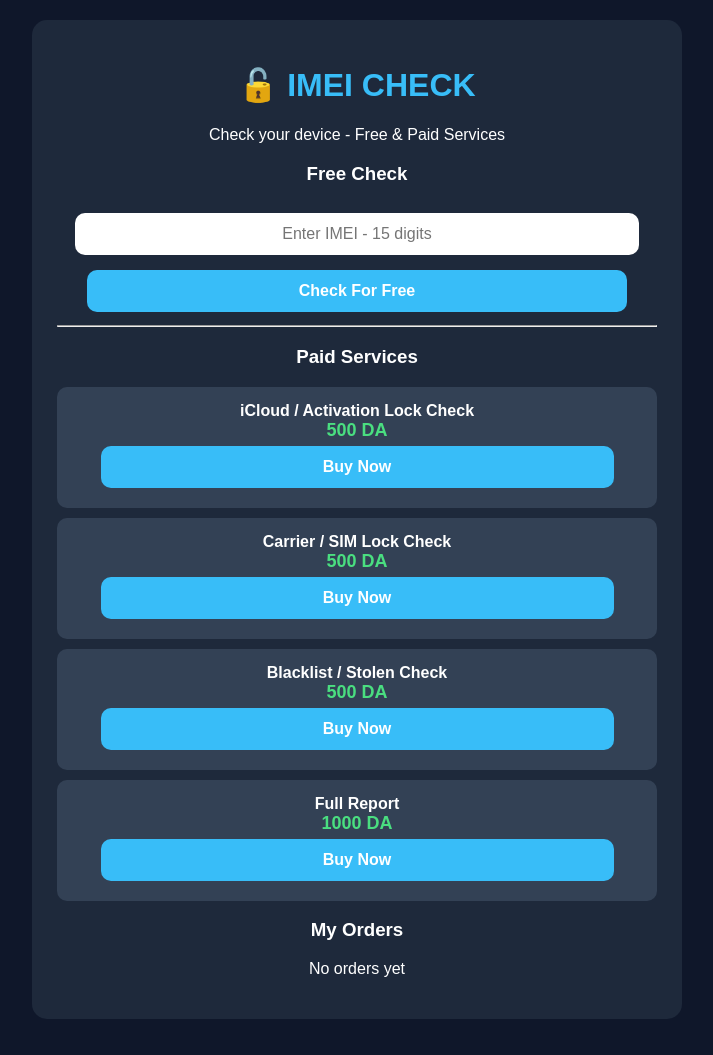
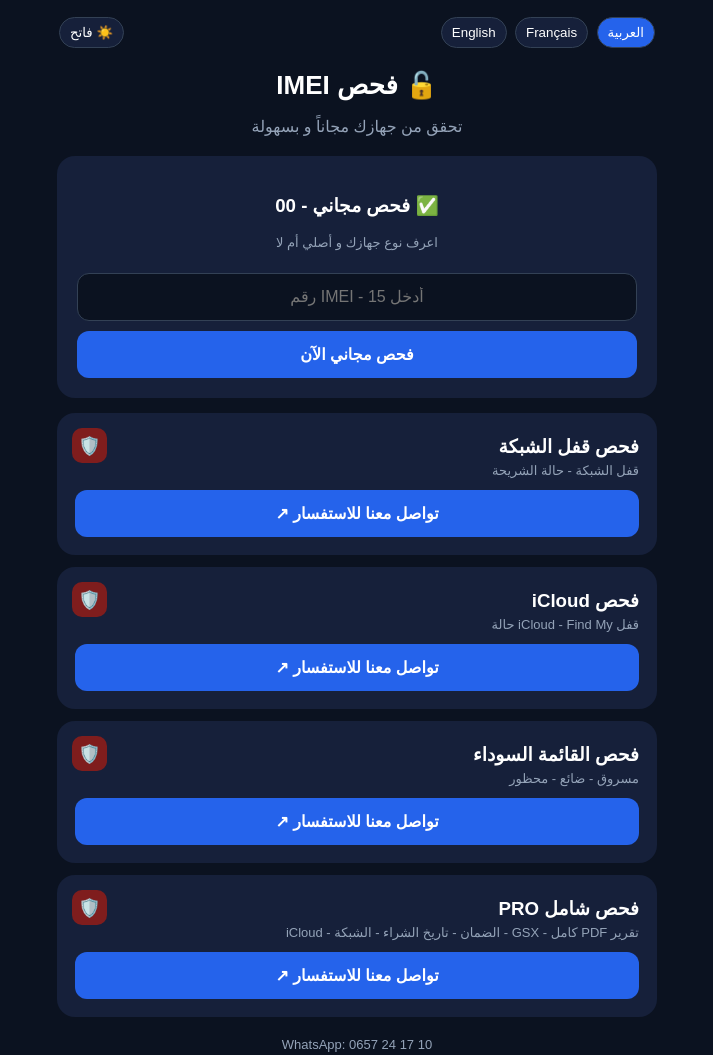
Before and after one commit to fchgj/gsm-yasser, a plain HTML site: page index.html in a window 1280 px wide. Shown: the whole page, without its empty margins (283-996 px from the left). Drawn offline with Linux system fonts and the light colour scheme.

Commit message:
Refactor index.html for multilingual support

```diff
--- a/index.html
+++ b/index.html
@@ -1,126 +1,172 @@
 <!DOCTYPE html>
-<html lang="en">
+<html lang="ar" dir="rtl">
 <head>
 <meta charset="UTF-8">
 <meta name="viewport" content="width=device-width, initial-scale=1.0">
-<title>IMEI Check - Unlock & Check</title>
+<title>GSM Check - فحص IMEI</title>
 <style>
-body{font-family:Arial,sans-serif;background:#0f172a;color:#fff;margin:0;padding:20px;text-align:center}
-.container{max-width:600px;margin:auto;background:#1e293b;padding:25px;border-radius:15px}
-h1{color:#38bdf8}
-input{width:90%;padding:12px;border-radius:10px;border:none;margin:10px 0;font-size:16px;text-align:center}
-button{padding:12px 20px;border:none;border-radius:10px;background:#38bdf8;color:#fff;font-weight:bold;cursor:pointer;margin:5px;width:90%;font-size:16px}
-button:hover{background:#0284c7}
-.result{margin-top:15px;background:#0f172a;padding:15px;border-radius:10px;display:none;text-align:left}
-.card{background:#334155;padding:15px;border-radius:10px;margin:10px 0}
-.price{color:#4ade80;font-weight:bold;font-size:18px}
+:root{--bg:#0b1220;--card:#16203a;--card2:#1e2a4a;--text:#fff;--sub:#94a3b8;--btn:#2563eb;--btn2:#1d4ed8}
+body.light{--bg:#f1f5f9;--card:#ffffff;--card2:#e2e8f0;--text:#0f172a;--sub:#475569;--btn:#2563eb}
+*{box-sizing:border-box}
+body{font-family:Arial,sans-serif;background:var(--bg);color:var(--text);margin:0;padding:15px;transition:.3s}
+.top{display:flex;justify-content:space-between;align-items:center;max-width:600px;margin:auto}
+.lang button,.theme button{background:var(--card);color:var(--text);border:1px solid #334155;padding:7px 10px;border-radius:20px;cursor:pointer;margin:2px}
+.lang button.active{background:#2563eb;color:#fff}
+.container{max-width:600px;margin:auto}
+.header{text-align:center;margin:20px 0}
+.header h1{font-size:26px;margin:5px}
+.header p{color:var(--sub)}
+.free-box{background:var(--card);padding:20px;border-radius:18px;text-align:center;margin-bottom:15px}
+.free-box input{width:100%;padding:14px;border-radius:12px;border:1px solid #334155;background:var(--bg);color:var(--text);text-align:center;font-size:16px;margin:10px 0}
+.btn{width:100%;padding:14px;border:none;border-radius:12px;background:var(--btn);color:#fff;font-weight:bold;font-size:16px;cursor:pointer}
+.btn:hover{background:var(--btn2)}
+.card{background:var(--card);padding:18px;border-radius:18px;margin:12px 0;position:relative}
+.card .icon{position:absolute;top:15px;left:15px;background:#7f1d1d;color:#fff;width:35px;height:35px;border-radius:10px;display:flex;align-items:center;justify-content:center;font-size:18px}
+.card h3{margin:5px 0}
+.card p{color:var(--sub);font-size:13px;margin:5px 0 12px}
+.result{margin-top:12px;background:var(--bg);padding:12px;border-radius:10px;display:none;text-align:center}
+.badge{background:#16a34a;color:#fff;padding:3px 8px;border-radius:20px;font-size:12px}
 </style>
 </head>
 <body>
+<div class="top">
+<div class="lang">
+<button onclick="setLang('ar')" id="btn-ar" class="active">العربية</button>
+<button onclick="setLang('fr')" id="btn-fr">Français</button>
+<button onclick="setLang('en')" id="btn-en">English</button>
+</div>
+<div class="theme"><button onclick="toggleTheme()" id="themeBtn">☀️ فاتح</button></div>
+</div>
+
 <div class="container">
-<h1>🔓 IMEI CHECK</h1>
-<p>Check your device - Free & Paid Services</p>
+<div class="header">
+<h1 id="t-title">🔓 فحص IMEI</h1>
+<p id="t-subtitle">تحقق من جهازك مجاناً و بسهولة</p>
+</div>
 
-<h3>Free Check</h3>
-<input type="text" id="imeiInput" placeholder="Enter IMEI - 15 digits" maxlength="15">
-<button onclick="freeCheck(event)">Check For Free</button>
+<div class="free-box">
+<h3 id="t-freeTitle">✅ فحص مجاني - 00</h3>
+<p id="t-freeSub" style="color:var(--sub);font-size:13px">اعرف نوع جهازك و أصلي أم لا</p>
+<input type="text" id="imeiInput" placeholder="أدخل IMEI - 15 رقم" maxlength="15">
+<button class="btn" onclick="freeCheck(event)" id="t-freeBtn">فحص مجاني الآن</button>
 <div id="freeResult" class="result"></div>
-
-<hr>
-
-<h3>Paid Services</h3>
-<div class="card">
-<b>iCloud / Activation Lock Check</b><br>
-<span class="price">500 DA</span><br>
-<button onclick="paidCheck('iCloud Check',500)">Buy Now</button>
 </div>
 
 <div class="card">
-<b>Carrier / SIM Lock Check</b><br>
-<span class="price">500 DA</span><br>
-<button onclick="paidCheck('Carrier Check',500)">Buy Now</button>
+<div class="icon">🛡️</div>
+<h3 id="t-card1">فحص قفل الشبكة</h3>
+<p id="t-card1p">قفل الشبكة - حالة الشريحة</p>
+<button class="btn" onclick="paidCheck('Network Lock Check')" id="t-btn1">تواصل معنا للاستفسار ↗</button>
 </div>
 
 <div class="card">
-<b>Blacklist / Stolen Check</b><br>
-<span class="price">500 DA</span><br>
-<button onclick="paidCheck('Blacklist Check',500)">Buy Now</button>
+<div class="icon">🛡️</div>
+<h3 id="t-card2">فحص iCloud</h3>
+<p id="t-card2p">قفل iCloud - Find My حالة</p>
+<button class="btn" onclick="paidCheck('iCloud Check')" id="t-btn2">تواصل معنا للاستفسار ↗</button>
 </div>
 
 <div class="card">
-<b>Full Report</b><br>
-<span class="price">1000 DA</span><br>
-<button onclick="paidCheck('Full Report',1000)">Buy Now</button>
+<div class="icon">🛡️</div>
+<h3 id="t-card3">فحص القائمة السوداء</h3>
+<p id="t-card3p">مسروق - ضائع - محظور</p>
+<button class="btn" onclick="paidCheck('Blacklist Check')" id="t-btn3">تواصل معنا للاستفسار ↗</button>
+</div>
+
+<div class="card">
+<div class="icon">🛡️</div>
+<h3 id="t-card4">فحص شامل PRO</h3>
+<p id="t-card4p">تقرير PDF كامل - GSX - الضمان - تاريخ الشراء - الشبكة - iCloud</p>
+<button class="btn" onclick="paidCheck('PRO Full Check')" id="t-btn4">تواصل معنا للاستفسار ↗</button>
 </div>
 
 <div id="paidResult" class="result"></div>
-
-<h3>My Orders</h3>
-<div id="ordersList"></div>
-
+<p style="text-align:center;color:var(--sub);font-size:13px;margin-top:20px">WhatsApp: 0657 24 17 10</p>
 </div>
 
 <script>
 const IMEI_API_KEY = 'KHDOY-F8R1W-A9N0M-QM2L8-V7TZP-X4KEJ';
+const WHATSAPP = '213657241710';
 
-function saveOrder(service, imei){
-  let orders = JSON.parse(localStorage.getItem('orders') || '[]');
-  orders.push({service: service, imei: imei, date: new Date().toLocaleString()});
-  localStorage.setItem('orders', JSON.stringify(orders));
-  showOrders();
+const trans = {
+ar:{title:'🔓 فحص IMEI',subtitle:'تحقق من جهازك مجاناً و بسهولة',freeTitle:'✅ فحص مجاني - 00',freeSub:'اعرف نوع جهازك و أصلي أم لا',freeBtn:'فحص مجاني الآن',card1:'فحص قفل الشبكة',card1p:'قفل الشبكة - حالة الشريحة',card2:'فحص iCloud',card2p:'قفل iCloud - Find My حالة',card3:'فحص القائمة السوداء',card3p:'مسروق - ضائع - محظور',card4:'فحص شامل PRO',card4p:'تقرير PDF كامل - GSX - الضمان - تاريخ الشراء - الشبكة - iCloud',btn:'تواصل معنا للاستفسار ↗',placeholder:'أدخل IMEI - 15 رقم'},
+fr:{title:'🔓 Vérification IMEI',subtitle:'Vérifiez votre appareil gratuitement',freeTitle:'✅ Vérification Gratuite - 00',freeSub:'Connaissez votre modèle et son authenticité',freeBtn:'Vérifier Gratuitement',card1:'Vérification Verrou Réseau',card1p:'Verrou réseau - État SIM',card2:'Vérification iCloud',card2p:'Verrou iCloud - Find My',card3:'Vérification Liste Noire',card3p:'Volé - Perdu - Bloqué',card4:'Vérification Complète PRO',card4p:'Rapport PDF complet - GSX - Garantie - Date achat - Réseau - iCloud',btn:'Contactez-nous ↗',placeholder:'Entrez IMEI - 15 chiffres'},
+en:{title:'🔓 IMEI Check',subtitle:'Check your device for free easily',freeTitle:'✅ Free Check - 00',freeSub:'Know your device model and if original',freeBtn:'Check For Free Now',card1:'Network Lock Check',card1p:'Network Lock - SIM Status',card2:'iCloud Check',card2p:'iCloud Lock - Find My Status',card3:'Blacklist Check',card3p:'Stolen - Lost - Blocked',card4:'PRO Full Check',card4p:'Full PDF Report - GSX - Warranty - Purchase Date - Network - iCloud',btn:'Contact Us ↗',placeholder:'Enter IMEI - 15 digits'}
+};
+
+function setLang(l){
+  document.getElementById('btn-ar').classList.remove('active');
+  document.getElementById('btn-fr').classList.remove('active');
+  document.getElementById('btn-en').classList.remove('active');
+  document.getElementById('btn-'+l).classList.add('active');
+  let t = trans[l];
+  document.documentElement.dir = l==='ar' ? 'rtl' : 'ltr';
+  document.documentElement.lang = l;
+  document.getElementById('t-title').innerText=t.title;
+  document.getElementById('t-subtitle').innerText=t.subtitle;
+  document.getElementById('t-freeTitle').innerText=t.freeTitle;
+  document.getElementById('t-freeSub').innerText=t.freeSub;
+  document.getElementById('t-freeBtn').innerText=t.freeBtn;
+  document.getElementById('t-card1').innerText=t.card1;
+  document.getElementById('t-card1p').innerText=t.card1p;
+  document.getElementById('t-card2').innerText=t.card2;
+  document.getElementById('t-card2p').innerText=t.card2p;
+  document.getElementById('t-card3').innerText=t.card3;
+  document.getElementById('t-card3p').innerText=t.card3p;
+  document.getElementById('t-card4').innerText=t.card4;
+  document.getElementById('t-card4p').innerText=t.card4p;
+  document.getElementById('imeiInput').placeholder=t.placeholder;
+  document.getElementById('t-btn1').innerText=t.btn;
+  document.getElementById('t-btn2').innerText=t.btn;
+  document.getElementById('t-btn3').innerText=t.btn;
+  document.getElementById('t-btn4').innerText=t.btn;
+  localStorage.setItem('lang',l);
 }
 
-function showOrders(){
-  let orders = JSON.parse(localStorage.getItem('orders') || '[]');
-  let el = document.getElementById('ordersList');
-  if(orders.length === 0){ el.innerHTML = '<p>No orders yet</p>'; return; }
-  el.innerHTML = orders.map(o => '<div style="background:#0f172a;padding:10px;margin:5px;border-radius:8px;text-align:left">✅ '+o.service+' - '+o.imei+'<br><small>'+o.date+'</small></div>').join('');
+function toggleTheme(){
+  document.body.classList.toggle('light');
+  let isLight = document.body.classList.contains('light');
+  document.getElementById('themeBtn').innerText = isLight ? '🌙 داكن' : '☀️ فاتح';
+  localStorage.setItem('theme', isLight ? 'light' : 'dark');
 }
 
 function freeCheck(e){
   if(e) e.preventDefault();
   let v = document.getElementById('imeiInput').value.trim();
   let box = document.getElementById('freeResult');
-  box.style.display = 'block';
-  if(v.length < 15 || isNaN(v)){
-    box.innerHTML = '❌ Invalid IMEI - Must be 15 digits';
+  box.style.display='block';
+  if(v.length<15 || isNaN(v)){ box.innerHTML='❌ IMEI غير صحيح - لازم 15 رقم'; return; }
+  box.innerHTML='⏳ جاري الفحص...';
+  fetch('https://alpha.imeicheck.com/api/free_with_key/modelBrandName?key='+IMEI_API_KEY+'&imei='+v)
+  .then(r=>r.json())
+  .then(d=>{
+    let data = d.data||d.result||d.response||d;
+    let brand = data.brand||data.Brand||data.manufacturer||data.Manufacturer||data.make||'غير معروف';
+    let model = data.model||data.Model||data.modelName||data.ModelName||data.device||'';
+    if(brand==='غير معروف' && !model){
+      box.innerHTML='⚠️ IMEI غير موجود في قاعدة البيانات<br>IMEI: '+v;
+    } else {
+      box.innerHTML='✅ <b>'+brand+' '+model+'</b><br>IMEI: '+v+'<br>الجهاز أصلي - TAC مسجل';
+    }
+  })
+  .catch(()=>{ box.innerHTML='❌ خطأ في الاتصال - حاول مرة أخرى'; });
+}
+
+function paidCheck(service){
+  let v = document.getElementById('imeiInput').value.trim();
+  if(v.length<15 || isNaN(v)){
+    let box=document.getElementById('paidResult');
+    box.style.display='block';
+    box.innerHTML='❌ أدخل IMEI صحيح أولاً (15 رقم)';
     return;
   }
-  box.innerHTML = '⏳ Checking real IMEI...';
-  fetch('https://alpha.imeicheck.com/api/free_with_key/modelBrandName?key=' + IMEI_API_KEY + '&imei=' + v)
-  .then(r => r.json())
-  .then(d => {
-    console.log('API Response:', d);
-    let data = d.data || d.result || d.response || d;
-    let brand = data.brand || data.Brand || data.manufacturer || data.Manufacturer || data.make || data.Make || data.brandName || 'Unknown';
-    let model = data.model || data.Model || data.modelName || data.ModelName || data.device || data.Device || data.deviceName || '';
-    if(brand === 'Unknown' && !model){
-      box.innerHTML = '⚠️ IMEI Not Found in Database<br>IMEI: ' + v + '<br><small>Debug: ' + JSON.stringify(d).slice(0,300) + '</small>';
-    } else {
-      box.innerHTML = '✅ <b>' + brand + ' ' + model + '</b><br>IMEI: ' + v + '<br>Device is Original - TAC Registered';
-    }
-    saveOrder('Free Check', v);
-  })
-  .catch(err => {
-    box.innerHTML = '❌ Connection Error - Please try again';
-    console.log(err);
-  });
+  window.open('https://wa.me/'+WHATSAPP+'?text='+encodeURIComponent('مرحبا، أريد '+service+' لـ IMEI: '+v),'_blank');
 }
 
-function paidCheck(service, price){
-  let v = document.getElementById('imeiInput').value.trim();
-  let box = document.getElementById('paidResult');
-  box.style.display = 'block';
-  if(v.length < 15 || isNaN(v)){
-    box.innerHTML = '❌ Please enter valid IMEI first (15 digits)';
-    return;
-  }
-  box.innerHTML = '✅ Order Created: ' + service + ' - ' + price + ' DA<br>IMEI: ' + v + '<br>Please contact us on WhatsApp to pay and receive result.';
-  saveOrder(service, v);
-  window.open('https://wa.me/213657241710?text=Hello, I want ' + encodeURIComponent(service) + ' for IMEI ' + v, '_blank');
-}
-
-showOrders();
+// Load saved preferences
+let savedLang = localStorage.getItem('lang') || 'ar';
+setLang(savedLang);
+if(localStorage.getItem('theme')==='light'){ toggleTheme(); }
 </script>
 </body>
 </html>
```
